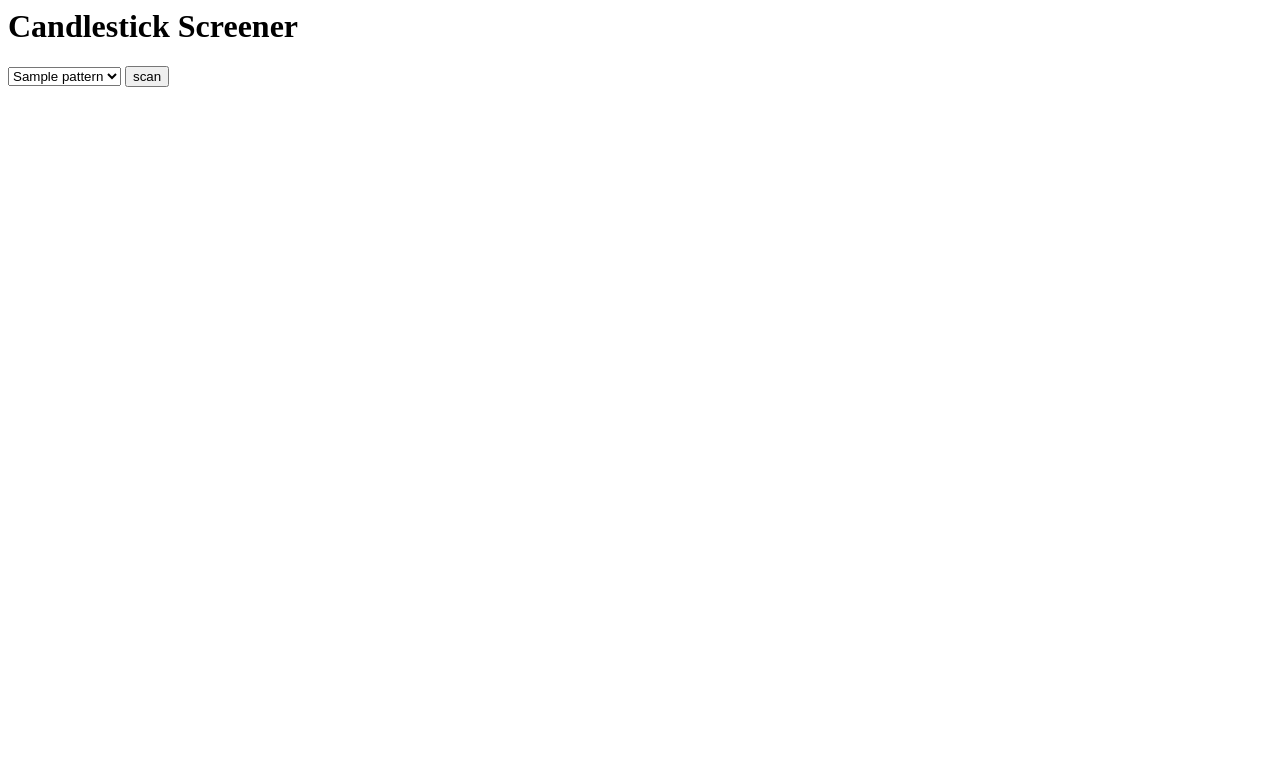
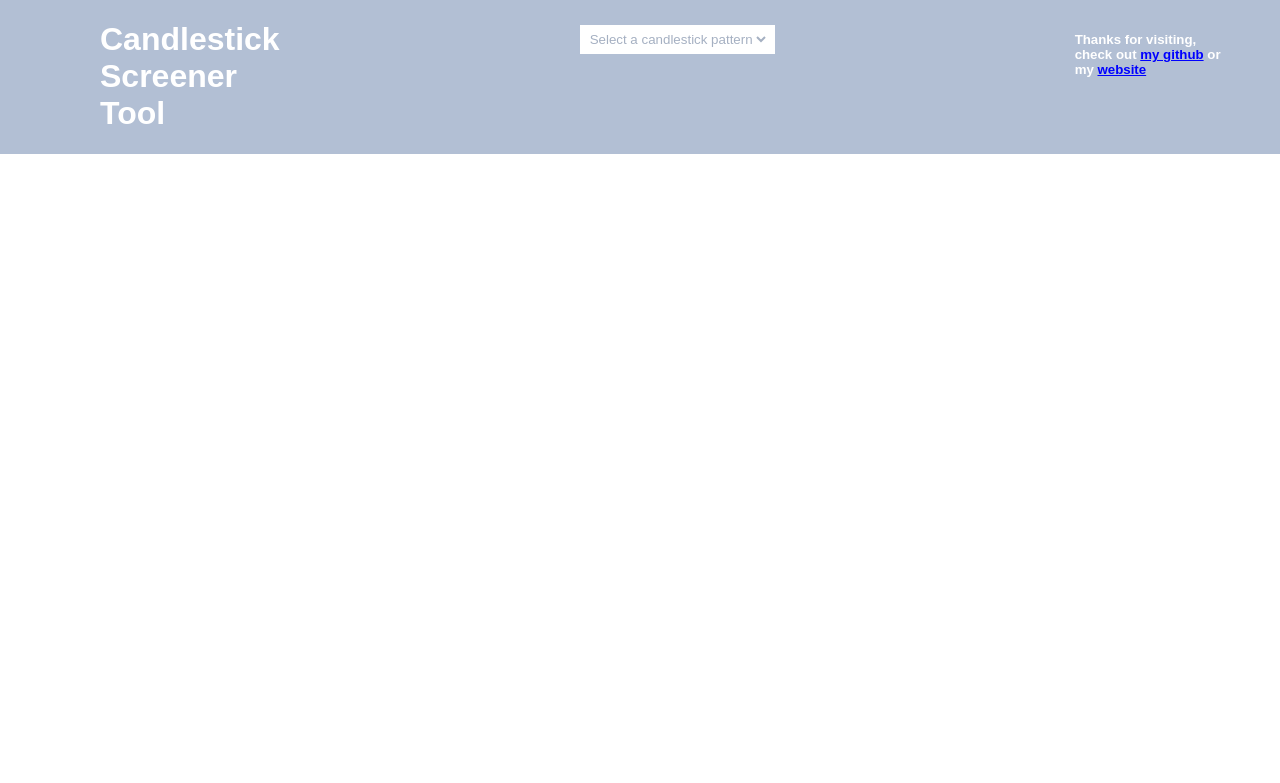
Before and after one commit to alanb43/japanese-candlestick-screener, a Flask app: template templates/index.html in a window 1280 px wide. Shown: the top 783 px of the page. Run offline with Flask 2, Linux system fonts and the light colour scheme; the template is opened without the code that fills it: most values are stand-ins (such as "Sample title", 1, 10 or a date in 2020); lists and menus that the app fills with data are empty.

Commit message:
Finished index and styling, finished product

```diff
--- a/app.py
+++ b/app.py
@@ -34,7 +34,7 @@ def main():
       else:
         stocks[symbol][pattern] = None
 
-  return render_template('index.html', patterns=patterns, stocks=stocks)
+  return render_template('index.html', patterns=patterns, stocks=stocks, current_pattern=pattern)
 
 @app.route("/snap")
 def capture_data():
--- a/templates/index.html
+++ b/templates/index.html
@@ -1,17 +1,59 @@
 <html>
 <head>
-<body>
-  <h1>Candlestick Screener</h1>
+  <style>
+    header { position: fixed; top: 0; background-color: #b2bfd4; margin: 0px; width: 100%; display: flex; left: 0px; }
+    h1 { margin-left: 100px; color: white; }
+    select { background-color: white; border: 6px solid white; color: #a5b0c2}
+    body { margin: 130px 100px 100px 100px; background: white; font-family: Arial, Helvetica, sans-serif; }
+    table {width: 80%; margin-left: 120px; }
+    td { padding: 10px; }
+    tr { text-align: center; }
+    th {padding-bottom: 20px;}
+    .bullish { background: green; color: white; }
+    .bearish { background: red; color: white; }
+    #scan { margin: 25px 200px 0px 300px; }
+    h5 { color: white; margin: 32px 50px 0px 100px; }
+    a { color: blue; }
+  </style>
+  <script type = "text/javascript">
+       function Redirect(pattern) {
+        var path = "?pattern="
+        window.location = path + pattern;
+       }
+ </script>
+</head>
+<header>
+  <h1>Candlestick Screener Tool</h1>
   <form>
-    <select name="pattern">
+    <select id="scan" name="pattern" onchange="Redirect(this.options[this.selectedIndex].value);">
+      <option value="">Select a candlestick pattern</option>
       {% for pattern in patterns %}
-      <option value="{{pattern}}">{{ patterns[pattern] }}</option>
+        <option value="{{pattern}}" {% if pattern == current_pattern %} selected="selected" {% endif %}>{{ patterns[pattern] }}</option>
       {% endfor %}
     </select>
-    <input type="submit" value="scan"/>
   </form>
-
-
+  <h5>Thanks for visiting, check out  <a href="https://www.github.com/alanb43">my github</a>  or my  <a href="https://www.bergsneider.dev">website</a></h5>
+</header>
+<body>
+  <table>
+    <tr>
+      <th>symbol</th>
+      <th>company name</th>
+      <th>signal</th>
+      <th>graph</th>
+    </tr>
+    {% for stock in stocks %}
+      {% if stocks[stock][current_pattern] %}
+      <tr>
+        <td>{{ stock }}</td>
+        <td>{{ stocks[stock]['company'] }}</td>
+        <td class="{{ stocks[stock][current_pattern] }}">{{ stocks[stock][current_pattern] }} </td>
+        <td colspan="3">
+          <img src="https://finviz.com/chart.ashx?t={{ stock }}&ty=c&ta=1&p=d&s=l"/>
+        </td>
+      </tr>
+      {% endif %}
+    {% endfor %}
+  </table>
 </body>
-</head>
 </html>
```
